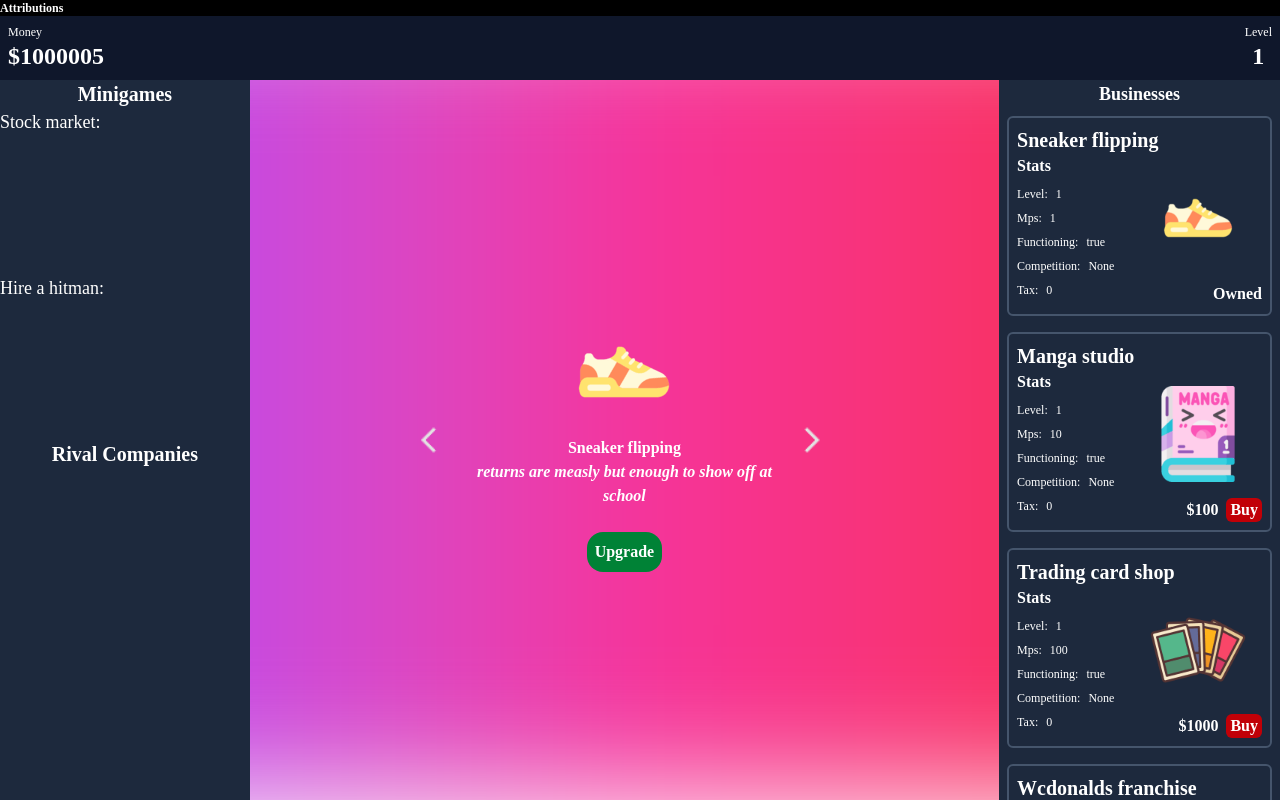
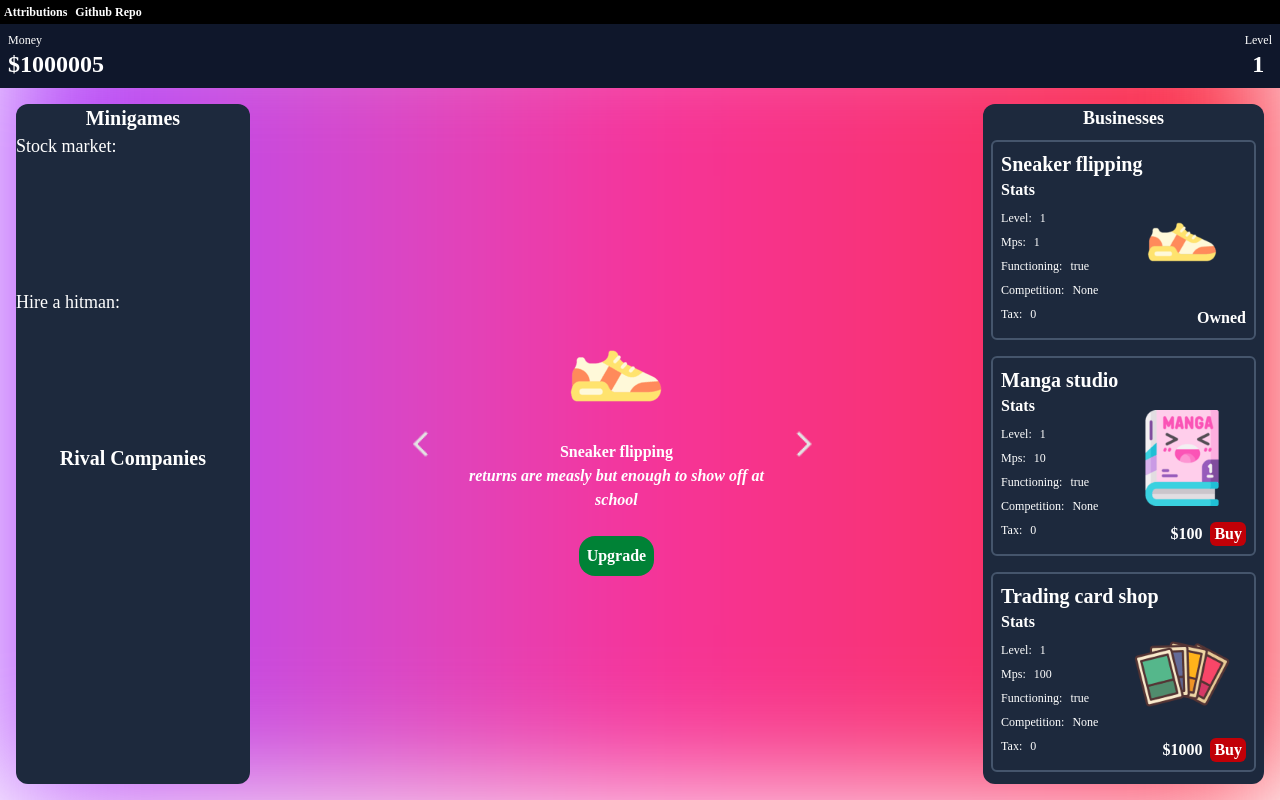
Before and after one commit to NaokiTM/tycoon, a React (Vite) app: page / in a window 1280 px wide. Built offline with nearby package versions, Linux system fonts and the light colour scheme; a web font is replaced by a local one.

Commit message:
Added padding and rounding to side bars

```diff
--- a/src/components/Footer.jsx
+++ b/src/components/Footer.jsx
@@ -16,7 +16,7 @@ const Footer = () => {
   }, [])
 
   return (
-    <footer className="flex text-xs bg-black relative" ref={dropdownRef}>
+    <footer className="flex text-xs bg-black relative space-x-2 p-1" ref={dropdownRef}>
       <button className='hover:underline hover:cursor-pointer' onClick={() => setIsAttribsOpened(prev => !prev)}>Attributions</button>
 
       { isAttribsOpened && (
@@ -42,6 +42,7 @@ const Footer = () => {
           <a className = 'hover:text-blue-400 hover:underline' href="https://www.flaticon.com/free-icons/ui" title="ui icons">Ui icons created by Freepik - Flaticon</a>
         </div>
       )}
+      <a href='https://github.com/NaokiTM/webgame' className='hover:underline'>Github Repo</a>
     </footer>
   )
 }
--- a/src/components/Leftbar.jsx
+++ b/src/components/Leftbar.jsx
@@ -2,7 +2,8 @@ import React from 'react'
 
 const Leftbar = () => {
   return (
-    <div className="flex-[2] flex text-center flex-col h-full bg-slate-800">
+    <div className='p-4 flex-2 h-full text-center '>
+        <div className="h-full bg-slate-800 flex flex-col rounded-xl">
             <div className="flex flex-col flex-1 text-center text-xl" id="minigames">
                 <div>Minigames</div>
                 <div id="stocks" className="text-left font-medium flex flex-1">
@@ -16,6 +17,7 @@ const Leftbar = () => {
                 Rival Companies
             </div>
         </div>
+    </div>
   )
 }
 
--- a/src/components/Rightbar.jsx
+++ b/src/components/Rightbar.jsx
@@ -6,8 +6,11 @@ const Rightbar = () => {
   const {businesses} = useContext(GameContext)
 
   return (
-    <div id="shop" className="flex-[2] flex flex-col bg-slate-800">
+    <div className='p-4 flex-2'>
+      <div className="flex flex-col bg-slate-800 rounded-xl h-full">
+
         <div className="text-center text-lg">Businesses</div>
+
         <div className="flex justify-evenly flex-col overflow-y-auto mt-auto">
         {businesses.map((biz, index) => (
           <CardComponent
@@ -24,7 +27,10 @@ const Rightbar = () => {
           />
         ))}
         </div>
+
       </div>
+    </div>
+
   )
 }
 
```
Lines whose indentation alone changed are shown as unchanged.
